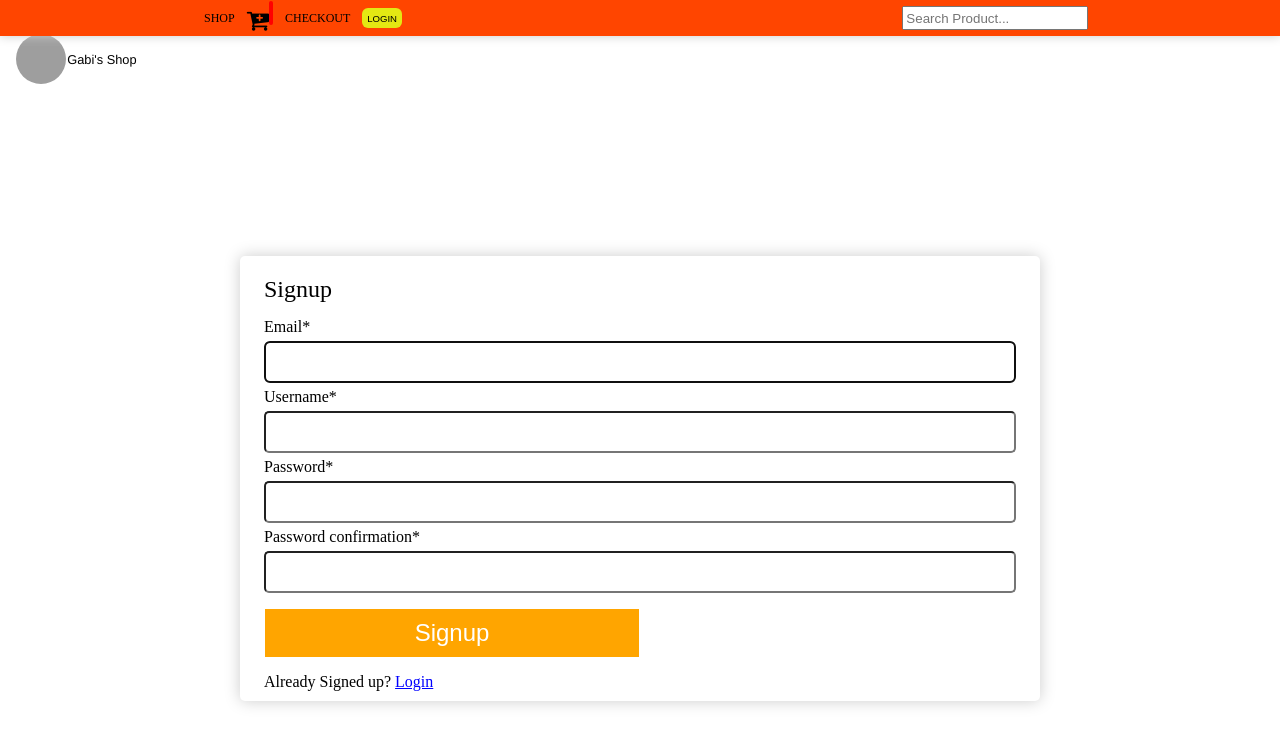
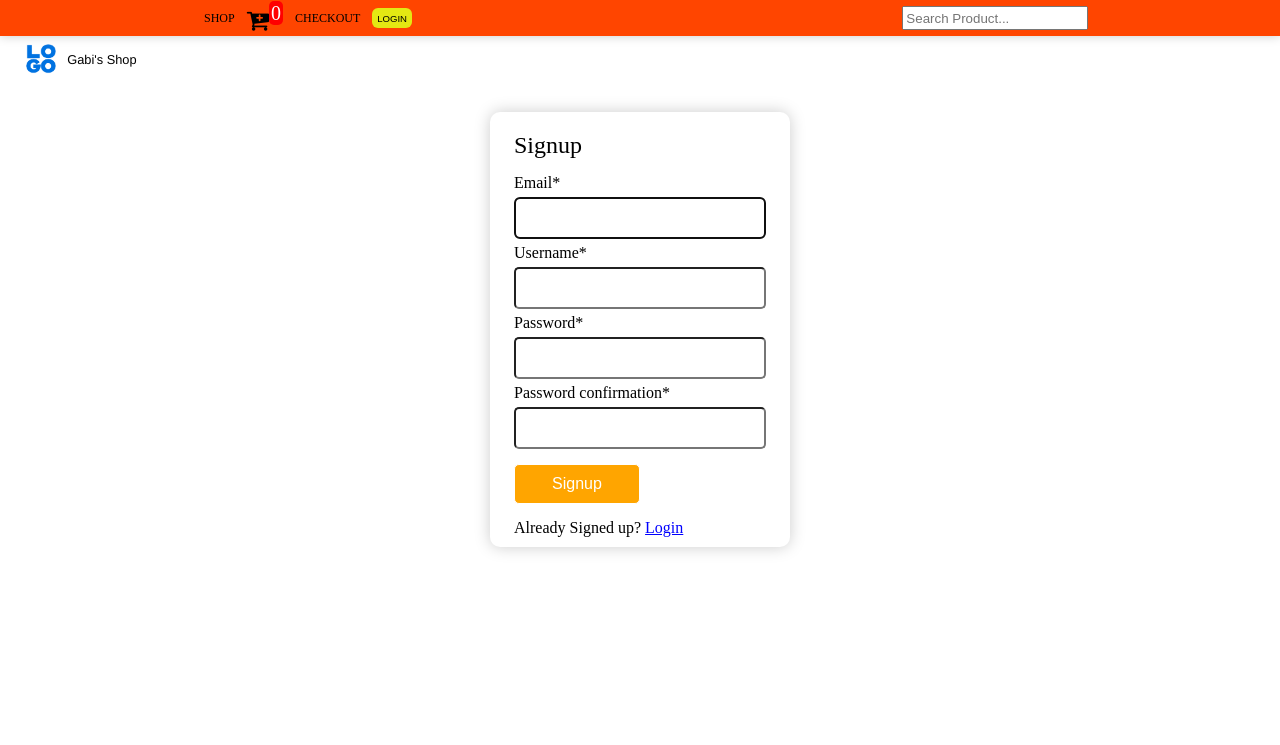
Before and after one commit to codewitgabi/django_ecommerce_website, a Django app: page /accounts/ in a window 1280 px wide. Shown: the top 745 px of the page. Run offline with Django 3.2, Linux system fonts and the light colour scheme; grey boxes are pictures that could not be loaded.

Commit message:
Updated UI for account app

```diff
--- a/accounts/templates/accounts/base.html
+++ b/accounts/templates/accounts/base.html
@@ -8,7 +8,7 @@
 	<meta http-equiv="X-UA-Compatible" content="ie=edge">
 	<link rel="stylesheet" href="https://cdnjs.cloudflare.com/ajax/libs/font-awesome/4.7.0/css/font-awesome.min.css">
 	<link rel="stylesheet" href="{% static 'css/shop.css' %}">
-	<link rel="stylesheet" href="{% static 'css/signup3.css' %}">
+	<link rel="stylesheet" href="{% static 'css/signup.css' %}">
 	<title>{% block title %} {% endblock %}</title>
 </head>
 <body>
@@ -18,7 +18,7 @@
 			<i class="fa fa-bars shop-nav-toggle-button" id="shop-nav-btn-close"></i>
 			<ul>
 				<li><a href="{% url 'products:shop' %}">SHOP</a></li>
-				<li><a href="{% url 'products:cart' %}"><i class= "fa fa-cart-plus"><sup id= "cart-total"></sup></i></a></li>
+				<li><a href="{% url 'products:cart' %}"><i class= "fa fa-cart-plus"><sup id= "cart-total">0</sup></i></a></li>
 				<li><a href="{% url 'products:checkout' %}">CHECKOUT</a></li>
 				{% if request.user.is_authenticated %}
 				<li><button onclick= "logout()">LOGOUT</button></li>
@@ -36,7 +36,7 @@
 	</nav>
 
 	<nav class="shop-secondary-nav">
-		<img src="{% static 'img/background.png' %}" id="shop-secondary-nav-logo">
+		<img src="{% static 'img/logo.png' %}" id="shop-secondary-nav-logo">
 		<span>Gabi's Shop</span>
 	</nav>
 
--- a/static/css/shop.css
+++ b/static/css/shop.css
@@ -10,7 +10,8 @@
 		justify-content: space-between;
 		align-items: center;
 		background: #fff;
-		padding: 1.4em 1em;
+		/* padding: 1.4em 1em; previous */
+		padding: 1em 1em;
 		box-shadow: hsl(0, 0%, 80%) 0 0 10px;
 	}
 	.shop-main-nav-links {
@@ -20,7 +21,7 @@
 		width: 200px;
 		top: 0;
 		left: -200px;
-		transition: 1s;
+		transition: 0.4s;
 		overflow: auto;
 		padding-bottom: 3em;
 		box-shadow: hsl(0, 0%, 80%) 0 0 0;
@@ -212,7 +213,7 @@
 		display: flex;
 		align-items: center;
 		padding: 10px 0 0 1em;
-		position: absolute;
+		position: fixed;
 		top: 2em;
 		left: 0;
 		right: 0;
@@ -261,7 +262,7 @@
 		color: blue;
 	}
 	.shop-product-row {
-		margin: 5em 1em 1em 10em;
+		margin: 3.5em 1em 1em 10em;
 	}
 	.shop-product-row legend {
 		font-size: 1em;
@@ -346,7 +347,7 @@
 		top: 5em;
 	}
 	.shop-product-row {
-		margin-top: 5em;
+		margin-top: 3.5em;
 	}
 	.shop-product-col {
 		width: 22.5%;
--- a/static/css/signup3.css
+++ b/static/css/signup.css
@@ -53,21 +53,30 @@
 /* Larger Phones (Tablets) */
 @media only screen and (min-width: 550px) {
 	.shop-accounts-container {
-		margin: 10.5em 9.5em 2em 9.5em;
+		margin: 7em auto 2em auto;
 		box-shadow: hsl(0, 0%, 80%) 0 0 16px;
 		background: #fff;
 		border-radius: 5px;
 		padding: 10px 1.5em;
+		width: 300px;
+		border-radius: 10px;
+	}
+	.shop-accounts-form button {
+		border-radius: 5px;
+		font-size: 1em;
 	}
 }
 
 /* Medium Devices */
 @media only screen and (min-width: 780px) {
 	.shop-accounts-container {
-		margin: 16em 15em 2em 15em;
+		margin: 7em auto 2em auto;
+		border-radius: 10px;
 	}
 	.shop-accounts-form button {
 		display: block;
 		width: 50%;
+		font-size: 1em;
+		border-radius: 5px;
 	}
 }
```
